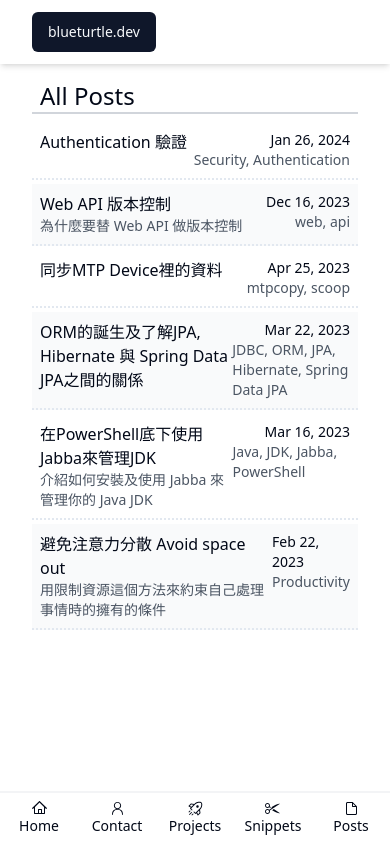
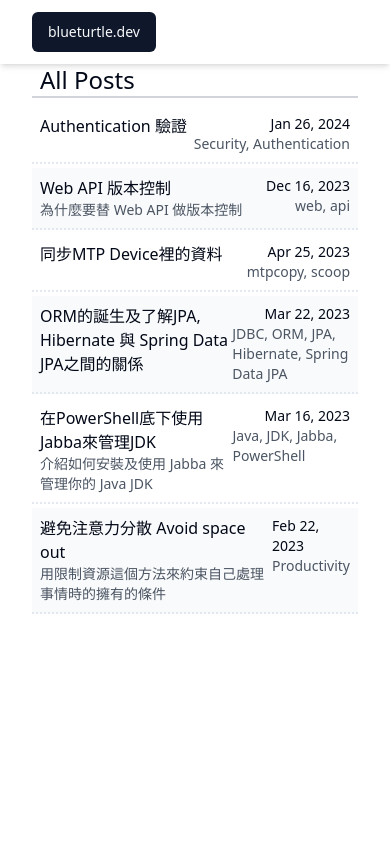
Before and after one commit to tarmacChen/blueturtle.dev, a Next.js app: page /posts in a window 390 px wide. Built offline with nearby package versions, Linux system fonts and the light colour scheme.

Commit message:
adjust mobile navbar

```diff
--- a/src/components/FooterSection.tsx
+++ b/src/components/FooterSection.tsx
@@ -1,12 +1,13 @@
 import { MobileNavbar } from '@/components/MobileNavbar';
+import { mergeClassNames } from '@/lib/helper';
 
-export const FooterSection = ({ visible }: { visible?: boolean }) => {
-  const navbarClasses = visible
-    ? 'md:invisible max-lg:visible fixed w-screen bottom-0 justify-center'
-    : 'hidden fixed w-screen bottom-0 justify-center';
+export const FooterSection = () => {
+  const footerClasses = mergeClassNames(
+    'fixed w-screen bottom-0 justify-center'
+  );
 
   return (
-    <footer className={navbarClasses}>
+    <footer className={footerClasses}>
       <MobileNavbar />
     </footer>
   );
--- a/src/components/MainWrapper.tsx
+++ b/src/components/MainWrapper.tsx
@@ -1,20 +1,10 @@
-import { FooterSection } from '@/components/FooterSection';
 import { NavbarSection } from '@/components/NavbarSection';
 
-export const MainWrapper = ({
-  children,
-  showMobileNavbar,
-}: {
-  children: React.ReactNode;
-  showMobileNavbar?: boolean;
-}) => {
+export const MainWrapper = ({ children }: { children: React.ReactNode }) => {
   return (
-    <>
-      <header className="w-full mx-auto">
-        <NavbarSection />
-        <div className="my-4 px-8 ">{children}</div>
-      </header>
-      <FooterSection visible={showMobileNavbar} />
-    </>
+    <div className="w-full mx-auto">
+      <NavbarSection />
+      <div className="px-8 ">{children}</div>
+    </div>
   );
 };
--- a/src/components/MobileNavbar.tsx
+++ b/src/components/MobileNavbar.tsx
@@ -20,15 +20,17 @@ export function MobileNavbar() {
     children: ReactNode;
   }) => {
     const navbarItemContainerClasses =
-      'py-2 text-sm flex flex-col w-full justify-center items-center hover:bg-primary hover:text-secondary hover:cursor-pointer hover:font-bold';
+      'py-2 text-sm flex flex-col w-full justify-center items-center hover:bg-primary hover:text-secondary hover:cursor-pointer ';
     const navbarItemClasses = 'flex flex-col items-center';
 
     return (
-      <div className={navbarItemContainerClasses}>
-        <Link href={href}>
+      <Link
+        href={href}
+        className="w-full">
+        <div className={navbarItemContainerClasses}>
           <div className={navbarItemClasses}>{children}</div>
-        </Link>
-      </div>
+        </div>
+      </Link>
     );
   };
 
--- a/src/pages/posts/[postTitle].tsx
+++ b/src/pages/posts/[postTitle].tsx
@@ -14,6 +14,8 @@ import { useScroll } from '@/hooks/useScroll';
 import MarkdownNavbar from 'markdown-navbar';
 import { ScrollToTop } from '@/components/ScrollToTop';
 import { ArrowUpIcon } from '@radix-ui/react-icons';
+import { FooterSection } from '@/components/FooterSection';
+import { useMobile } from '@/hooks/useMobile';
 
 export const getStaticPaths = (async () => {
   const mdFiles = getMarkdownFiles();
@@ -43,6 +45,7 @@ export default function Page({
 }: InferGetStaticPropsType<typeof getStaticProps>) {
   const [scrollY, setScrollY] = useState(0);
   const { isScrollingUp, updatePosition } = useScroll();
+  const { isMobile } = useMobile();
 
   const handleScroll = () => {
     setScrollY(window.scrollY);
@@ -60,14 +63,17 @@ export default function Page({
     updatePosition(scrollY);
   }, [scrollY]);
 
+  const showBackToTopButton = isScrollingUp && scrollY > window.outerHeight;
+
   return (
-    <MainWrapper showMobileNavbar={isScrollingUp}>
+    <>
+      <MainWrapper>
         <div className="flex flex-col lg:flex-row ">
           <MarkdownNavbar
             source={md?.content || ''}
             ordered={true}
-          headingTopOffset={64}
-          className="lg:fixed max-md:w-full max-lg:w-prose lg:w-96 mx-auto overflow-auto bg-gray-100 "
+            headingTopOffset={70}
+            className="mt-4 lg:fixed max-md:w-full max-lg:w-prose lg:w-80 mx-auto overflow-auto bg-gray-100"
           />
           <div className="max-lg:mt-4 lg:ml-96 w-full flex justify-center">
             <MarkdownViewer
@@ -77,12 +83,15 @@ export default function Page({
           </div>
         </div>
 
-      {isScrollingUp && scrollY > window.outerHeight && (
+        {showBackToTopButton && (
           <ScrollToTop className="fixed bottom-16 right-4 gap-1">
             <ArrowUpIcon />
             Back to top
           </ScrollToTop>
         )}
       </MainWrapper>
+      {isMobile && <div className="h-16"></div>}
+      {isScrollingUp && <FooterSection />}
+    </>
   );
 }
```
Lines whose indentation alone changed are shown as unchanged.
